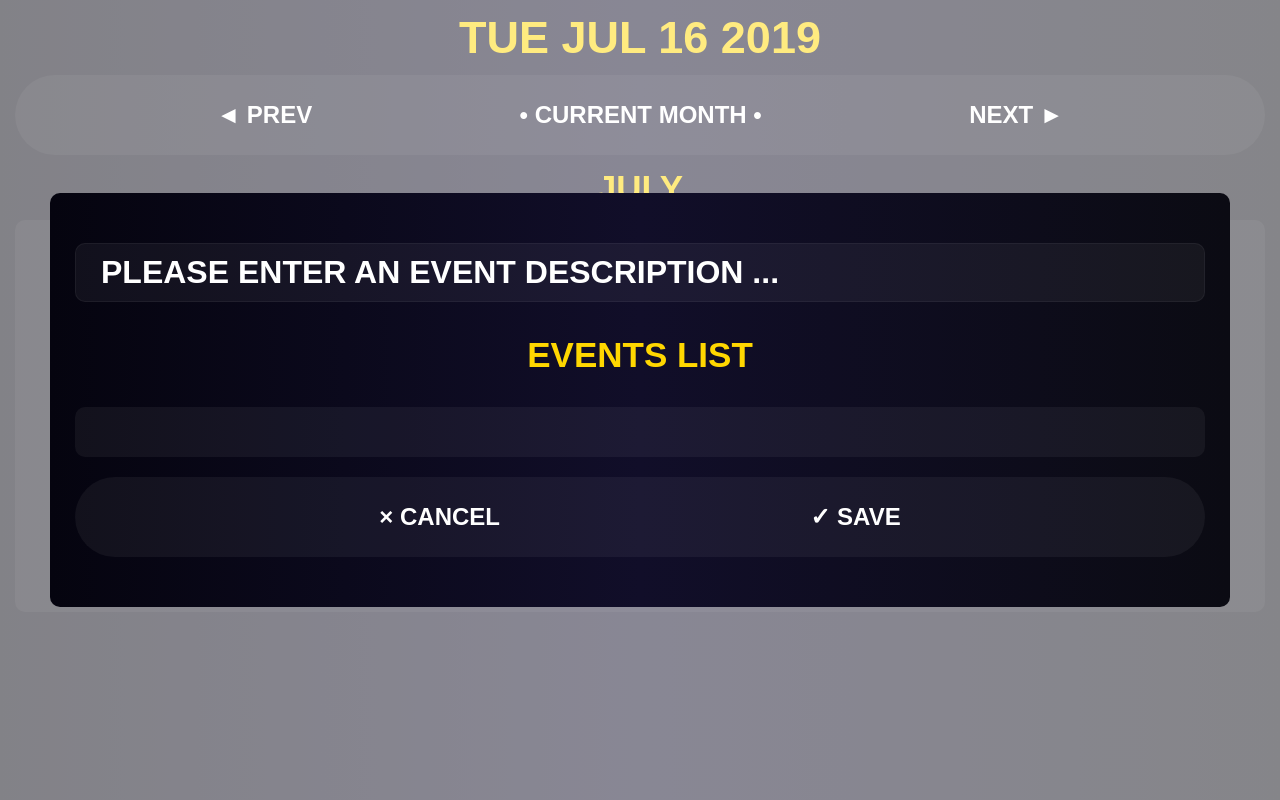
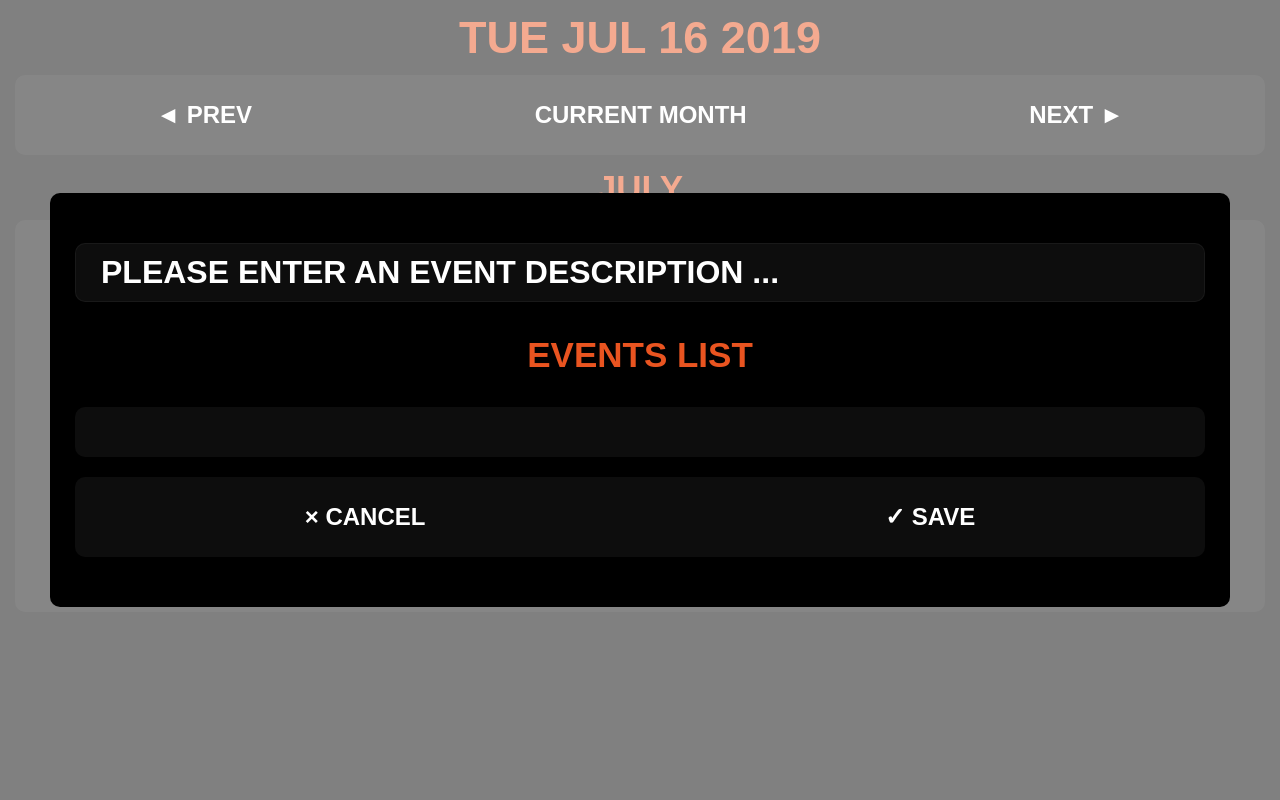
Before and after one commit to Boxing199/events-calendar, a React (Create React App) app: page / in a window 1280 px wide. Both pictures are taken after a click on the element "16". Built offline with nearby package versions, Linux system fonts and the light colour scheme.

Commit message:
change styles

```diff
--- a/src/components/Calendar/Calendar.js
+++ b/src/components/Calendar/Calendar.js
@@ -23,13 +23,13 @@ class Calendar extends React.Component {
     }
   return (
       <div id="calendar">
-        <div className="weekDay">пн</div>
-        <div className="weekDay">вт</div>
-        <div className="weekDay">ср</div>
-        <div className="weekDay">чт</div>
-        <div className="weekDay">пт</div>
-        <div className="weekDay">сб</div>
-        <div className="weekDay">вс</div>
+        <div className="weekDay">m</div>
+        <div className="weekDay">t</div>
+        <div className="weekDay">w</div>
+        <div className="weekDay">t</div>
+        <div className="weekDay">f</div>
+        <div className="weekDay">s</div>
+        <div className="weekDay">s</div>
         {emptyBlocks.map((block, index)=>(
           <div
             className="empty"
--- a/src/components/CalendarEvent/CalendarEvent.js
+++ b/src/components/CalendarEvent/CalendarEvent.js
@@ -12,11 +12,11 @@ class CalendarEvent extends React.Component {
     const clearState = () => {
       this.setState({ eventDesc: ''})
     }
-    return (
+      return (
         <div
           className={(this.props.eventWindow === "closed") ?
           "calendar-event-wrap display-none" : "calendar-event-wrap"}
-          onClick={(event)=>this.props.closeWindow() && clearState()}
+          onClick={()=>this.props.closeWindow() && clearState()}
         >
           <div className="calendar-event" onClick={(event) => event.stopPropagation()}>
             <input
--- a/src/components/CalendarNav/CalendarNav.js
+++ b/src/components/CalendarNav/CalendarNav.js
@@ -14,7 +14,7 @@ class CalendarNav extends React.Component {
           className="calendar-nav-btn"
           onClick={()=>(this.props.getThisMonth())}
         >
-          &#8226; current month &#8226;
+          current month
         </button>
         <button
           className="calendar-nav-btn"
--- a/src/styles/index.css
+++ b/src/styles/index.css
@@ -3,9 +3,7 @@ html,body {
     color: #fff;
     font-family: sans-serif;
     font-size: 32px;
-    background: #05040f;
-    background: -webkit-linear-gradient(to right, #05040f, #110e29, #0b0b13);
-    background: linear-gradient(to right, #05040f, #110e29, #0b0b13);
+    background: #000;
 }
 
 input {
@@ -32,7 +30,7 @@ main {
 .subtitle {
   padding-bottom: 15px;
   font-size: 45px;
-  color: #ffd700;
+  color: #E95420;
   font-weight: 700;
   text-transform: uppercase;
 }
@@ -50,9 +48,9 @@ main {
   width: 100%;
   max-width: 100%;
   display: flex;
-  justify-content: space-evenly;
-  background-color: rgba(255,255, 255,.05);
-  border-radius: 100px;
+  justify-content: space-around;
+  background-color: rgba(255, 255, 255, .05);
+  border-radius: 10px;
 }
 
 .calendar-nav-btn {
@@ -63,10 +61,11 @@ main {
   font-weight: 700;
   font-size: 24px;
 }
-.calendar-nav-btn:hover {
-    color: #ffd700;
-    transform: scale(1.1);
-    transition: .8s;
+.calendar-nav-btn:hover,
+.calendar-nav-btn:focus {
+    background: #E95420;
+    border-radius: 10px;
+    transition: .5s;
 }
 #calendar {
     padding: 15px;
@@ -79,6 +78,7 @@ main {
 
 .weekDay {
     padding: 5px 0 25px 0;
+    text-transform: uppercase;
     cursor: default;
 }
 
@@ -99,20 +99,20 @@ main {
 }
 
 .date:hover {
-    color: #ffd700;
-    transform: scale(1.2);
-    transition: .8s;
+    background: #000;
+    border-radius: 10px;
+    transition: .5s;
 }
 
 .currentDate {
-    background: #ffd700;
+    background: #E95420;
     border-radius: 10px;
     font-weight: 700;
 }
 
 .currentDate:hover {
     color: #fff;
-    transition: .8s;
+    background: #E95420;
 }
 
 .event-marker {
@@ -121,12 +121,12 @@ main {
     right: 10%;
     width: 8px;
     height: 8px;
-    background: #ffd700;
+    background: #E95420;
     border-radius: 50%;
 }
 
 .currentDate .event-marker {
-    background: #05040f;
+    background: #000;
 }
 
          /* calendar event */
@@ -149,23 +149,21 @@ main {
     max-width: 1280px;
     padding: 50px 25px;
     margin: 0 50px;
-    background: #05040f;
-    background: -webkit-linear-gradient(to right, #05040f, #110e29, #0b0b13);
-    background: linear-gradient(to right, #05040f, #110e29, #0b0b13);
+    background: #000;
     border-radius: 10px;
 }
 
 .calendar-event-input {
     width: 100%;
     padding: 10px 25px;
-    color: #ffd700;
+    color: #E95420;
     border: 1px solid rgba(255,255,255, .05);
     border-radius: 10px;
     background: rgba(255,255,255, .05);
 }
 
 .calendar-event-input:focus {
-    border-color: #ffd700;
+    border-color: #E95420;
 }
 
 .calendar-event-input::placeholder {
@@ -184,9 +182,11 @@ main {
     overflow-y: scroll;
     padding: 25px;
     margin: 20px 0;
-    color: #ffd700;
+    color: #E95420;
     border-radius: 10px;
     background: rgba(255,255, 255,.05);
+    word-wrap: break-word;
+    white-space: pre-wrap;
 }
 
 .calendar-event-list-item {
@@ -263,6 +263,9 @@ main {
     .calendar-event-subtitle::after {
         display: none;
     }
+    .calendar-event-input {
+        font-size: 14px;
+    }
 }
 @media(max-width: 480px) {
     body,
@@ -281,11 +284,18 @@ main {
     .calendar-nav {
         padding: 15px 0;
     }
+    .calendar-event-list {
+        padding: 10px 5px;
+    }
 
     .calendar-nav-btn,
-    .calendar-event-input,
     .calendar-event-list-item {
         font-size: 14px;
+    }
+
+    .calendar-event-input {
+        padding: 5px;
+        font-size: 10px;
     }
 
     .weekDay {
```
